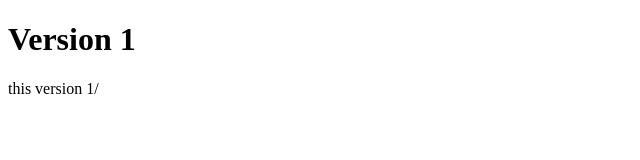
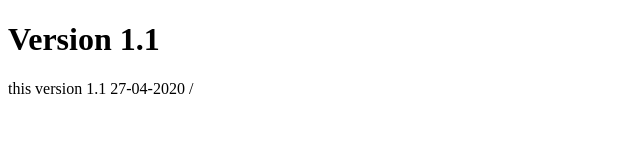
Before and after one commit to ogmsat/fargate-cicd, a plain HTML site: page index.html in a window 1280 px wide. Shown: the whole page, without its empty margins (0-640 px from the left). Drawn offline with Linux system fonts and the light colour scheme.

Commit message:
Update index.html

```diff
--- a/index.html
+++ b/index.html
@@ -2,8 +2,8 @@
 <html>
 <body>
 
-<h1>Version 1</h1>
-</h2>this version 1/</h2>
+<h1>Version 1.1</h1>
+</h2>this version 1.1 27-04-2020 /</h2>
 
 </body>
 </html>
```
